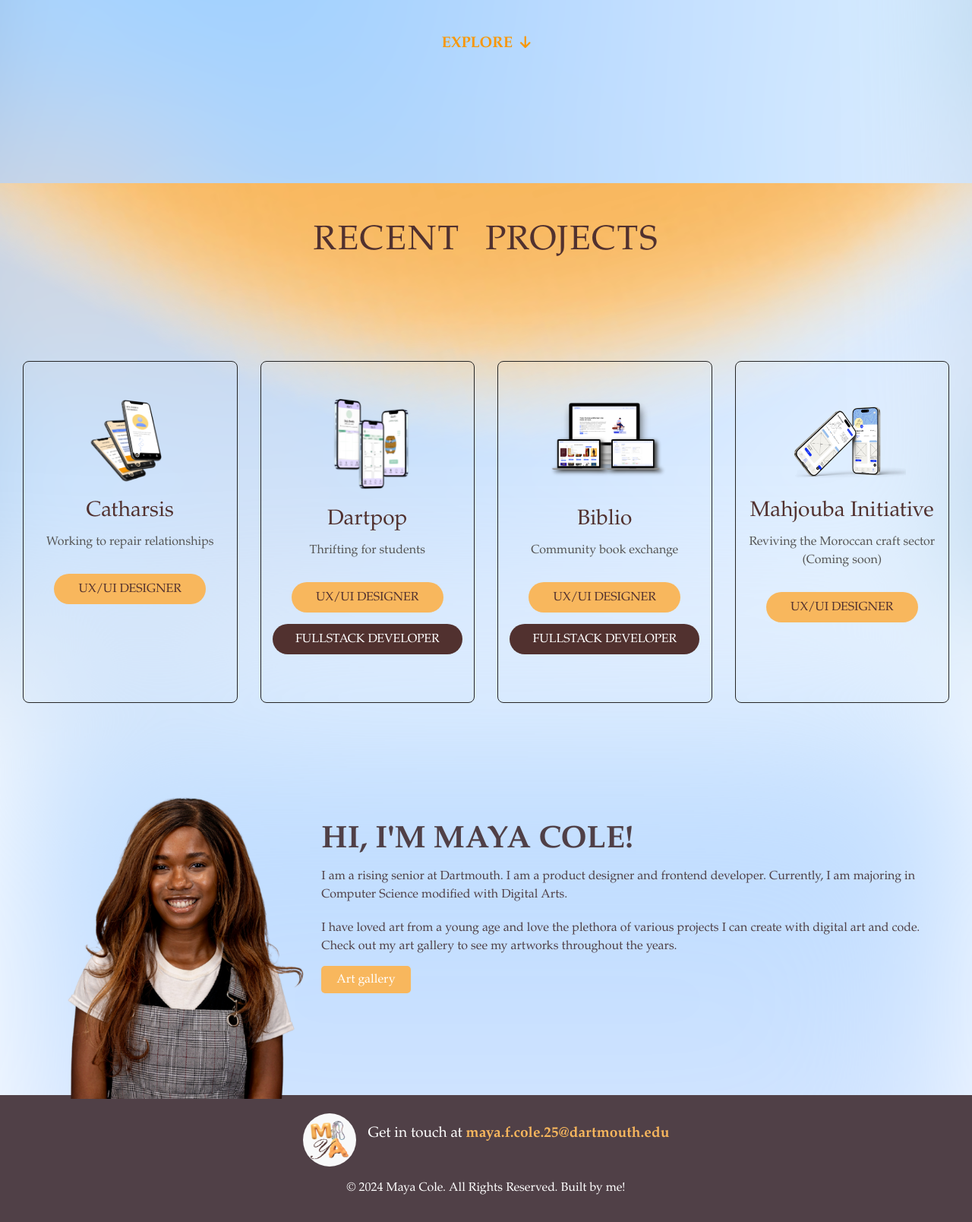
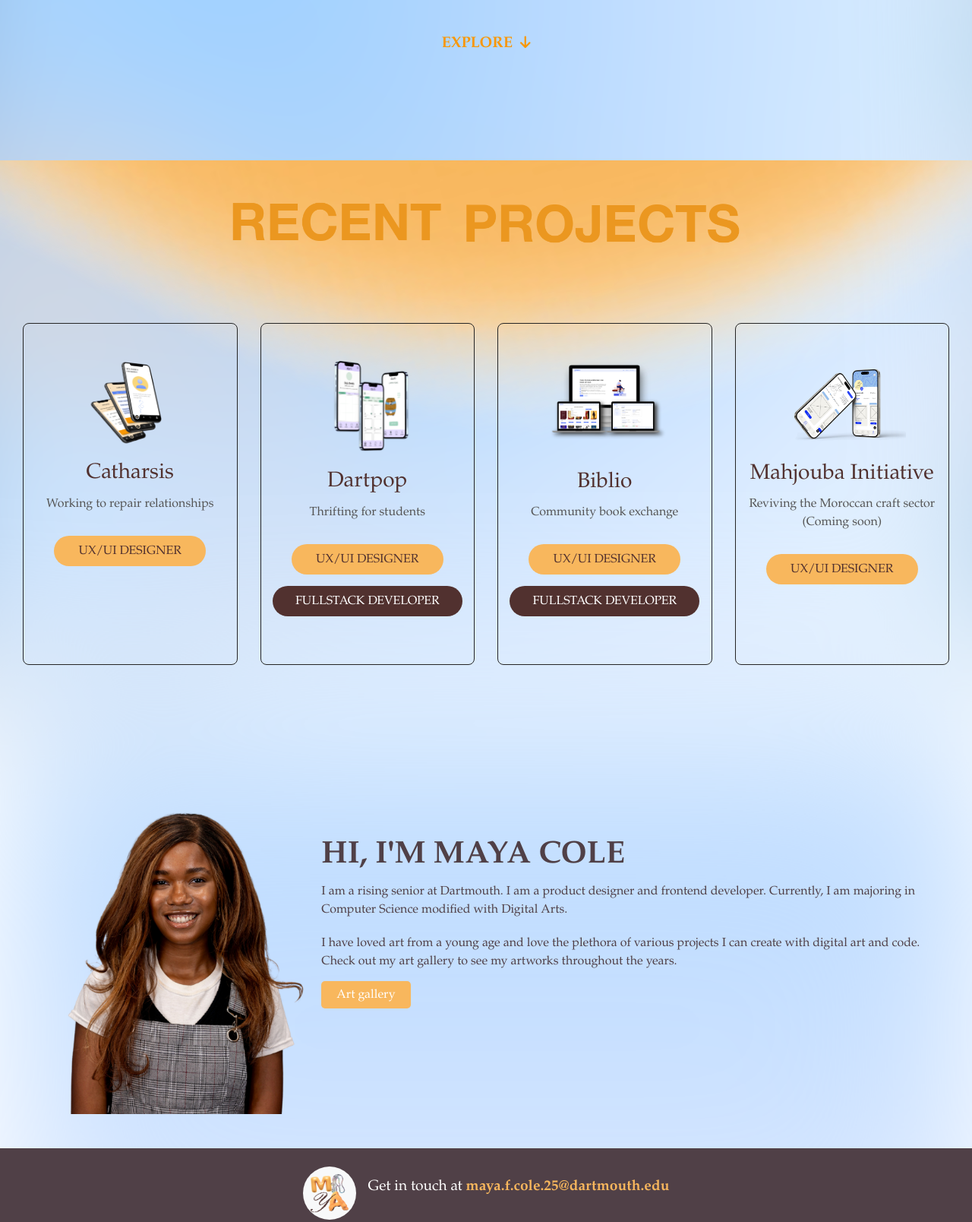
Before and after one commit to mayaCole0003/personalWebsite, a plain HTML site: page index.html in a window 1280 px wide. Shown: the part 589-2197 px from the top of the page at 76% size. Drawn offline with nearby package versions, Linux system fonts and the light colour scheme.

Commit message:
changedrecentprojects

```diff
--- a/index.html
+++ b/index.html
@@ -99,7 +99,8 @@
 
 
         <section id="projects">
-            <h2 class="recent-projects">RECENT PROJECTS</h2>
+            <!-- <h2 class="recent-projects">RECENT PROJECTS</h2> -->
+            <img src="/imgs/recentProj.png" class="grid-img" alt="Project Image1">
 
             <div class="grid-container">
                 <div class="grid-item">
@@ -155,7 +156,7 @@
                 <img src="/imgs/profheadshot.png" alt="Maya Cole" class="about-image">
 
                 <div class="about-text">
-                    <h3>HI, I'M MAYA COLE!</h3>
+                    <h3> HI, I'M MAYA COLE</h3>
                     <p>I am a rising senior at Dartmouth. I am a product designer and frontend developer. Currently, I am majoring in Computer Science modified with Digital Arts. </p>
                     <p>I have loved art from a young age and love the plethora of various projects I can create with digital art and code. Check out my art gallery to see my artworks throughout the years.</p>
                     <a href="/pages/art.html" class="more-button">Art gallery</a>
--- a/styling/styles.css
+++ b/styling/styles.css
@@ -557,14 +557,15 @@ footer {
 
 
 .about-container {
-    height: 500px;
+    height: 600px;
     display: flex;
     align-items: center;
     justify-content: center;
     padding: 20px;
-    background: #fff;
-    background-color: transparent;
     border-radius: 10px;
+    /* background-image: url('/imgs/abouutMe.png'); */
+    background-repeat: no-repeat;
+
 }
 
 
@@ -600,6 +601,7 @@ footer {
     font-size: 41px;
     margin-bottom: 10px;
     font-weight: bold;
+
 }
 
 .about-text p {
```
Also changed, not shown: imgs/abouutMe.png (added), imgs/recentProj.png (added).
